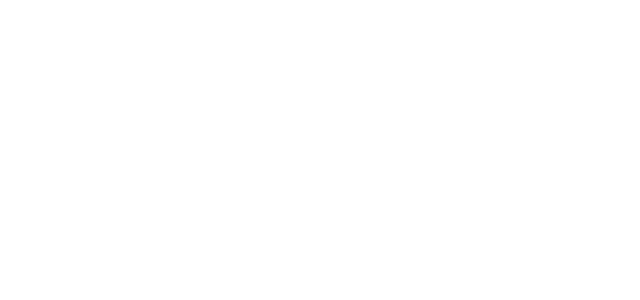
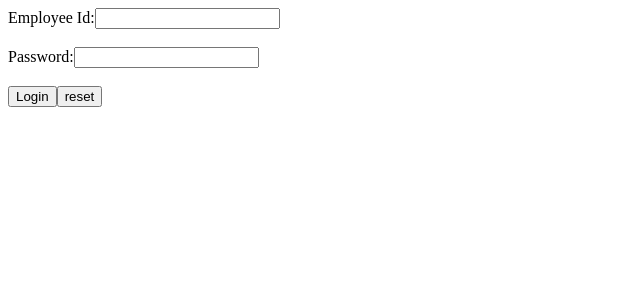
Before and after one commit to alexsoe28/MeanStack-Group14-CapstoneProject, an Angular app in the folder FrontEnd/Online-Groceries-frontend/: page /employee/login in a window 1280 px wide. Before the commit this address led to /. Shown: the top 300 px of the page, without its empty margins (0-640 px from the left). Built offline with nearby package versions, Linux system fonts and the light colour scheme.

Commit message:
Added the employee login component

```diff
--- a/FrontEnd/Online-Groceries-frontend/src/app/app.module.ts
+++ b/FrontEnd/Online-Groceries-frontend/src/app/app.module.ts
@@ -17,6 +17,9 @@
 import { FormsModule } from '@angular/forms';
 import { HttpClientModule } from '@angular/common/http';
 import { ShoppingCartComponent } from './shopping-cart/shopping-cart.component';
+import { LoginComponent } from './components/employee/login/login/login.component';
+import { PanelComponent } from './components/employee/panel/panel/panel.component';
+
 @NgModule({
   declarations: [
     AppComponent,
@@ -33,6 +36,8 @@
     ShoppingPageComponent,
     ShoppingCartComponent,
     RootComponent,
+    LoginComponent,
+    PanelComponent
   ],
     imports: [
       BrowserModule,
--- /dev/null
+++ b/FrontEnd/Online-Groceries-frontend/src/app/components/employee/login/login/login.component.html
@@ -0,0 +1,14 @@
+<div>
+    <form #loginRef="ngForm" (ngSubmit)="login(loginRef.value)">
+        <label>Employee Id:</label>
+        <input type="text" name="eid" ngModel><br/> <br/>
+        <label>Password:</label>
+        <input type="password" name="pass" ngModel><br/> <br/>
+        <input type="submit" value="Login"/>
+        <input type="reset" value="reset"/>
+
+        <div>
+            {{resultMsg}}
+        </div>
+    </form>
+</div>
--- /dev/null
+++ b/FrontEnd/Online-Groceries-frontend/src/app/components/employee/login/login/login.component.ts
@@ -0,0 +1,33 @@
+import { Component, OnInit } from '@angular/core';
+import { Router } from '@angular/router';
+
+@Component({
+  selector: 'app-login',
+  templateUrl: './login.component.html',
+  styleUrls: ['./login.component.css']
+})
+export class LoginComponent implements OnInit {
+
+  resultMsg?:string;
+
+  constructor(public router:Router) { }   //DI : Dependency Injection
+
+	ngOnInit(): void { }
+
+  login(loginRef:any)
+  {
+    let username = loginRef.eid;
+    let pass = loginRef.pass;
+
+    if(username == "admin" && pass == "admin")
+    {
+      this.resultMsg = "Sucess"
+      this.router.navigate(["employee/panel"]);
+
+    }
+    else{
+      this.resultMsg = "Wrong Input, try again"
+    }
+  }
+
+}
--- /dev/null
+++ b/FrontEnd/Online-Groceries-frontend/src/app/components/employee/panel/panel/panel.component.html
@@ -0,0 +1 @@
+<p>panel works!</p>
--- /dev/null
+++ b/FrontEnd/Online-Groceries-frontend/src/app/components/employee/panel/panel/panel.component.ts
@@ -0,0 +1,15 @@
+import { Component, OnInit } from '@angular/core';
+
+@Component({
+  selector: 'app-panel',
+  templateUrl: './panel.component.html',
+  styleUrls: ['./panel.component.css']
+})
+export class PanelComponent implements OnInit {
+
+  constructor() { }
+
+  ngOnInit(): void {
+  }
+
+}
```
Also changed, not shown: FrontEnd/Online-Groceries-frontend/src/app/app-routing.module.ts (+9 -0 lines), FrontEnd/Online-Groceries-frontend/src/app/components/admin/signin/signin.component.html (line endings or trailing spaces), FrontEnd/Online-Groceries-frontend/src/app/components/employee/login/login/login.component.css (added), FrontEnd/Online-Groceries-frontend/src/app/components/employee/panel/panel/panel.component.css (added), 2 other files (tests, documents, lock files or other folders).
